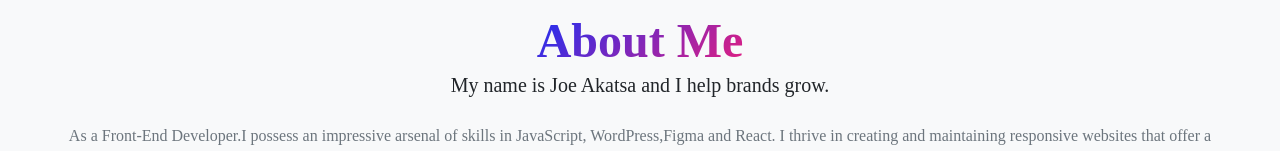
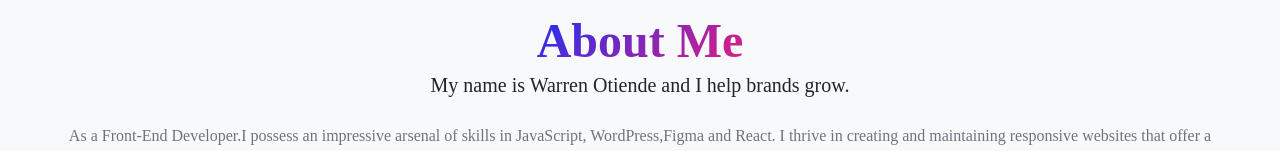
Before and after one commit to jakatsa/myportfolio, a React (Vite) app: page / in a window 1280 px wide. Shown: the part 1176-1327 px from the top of the page. Built offline with nearby package versions, Linux system fonts and the light colour scheme.

Commit message:
first commit

```diff
--- a/src/components/Home.jsx
+++ b/src/components/Home.jsx
@@ -205,7 +205,7 @@ export const Home = () => {
                   <span className="text-gradient d-inline">About Me</span>
                 </h2>
                 <p className="lead fw-light mb-4">
-                  My name is Joe Akatsa and I help brands grow.
+                  My name is Warren Otiende and I help brands grow.
                 </p>
                 <p className="text-muted">
                   As a Front-End Developer.I possess an impressive arsenal of
```
